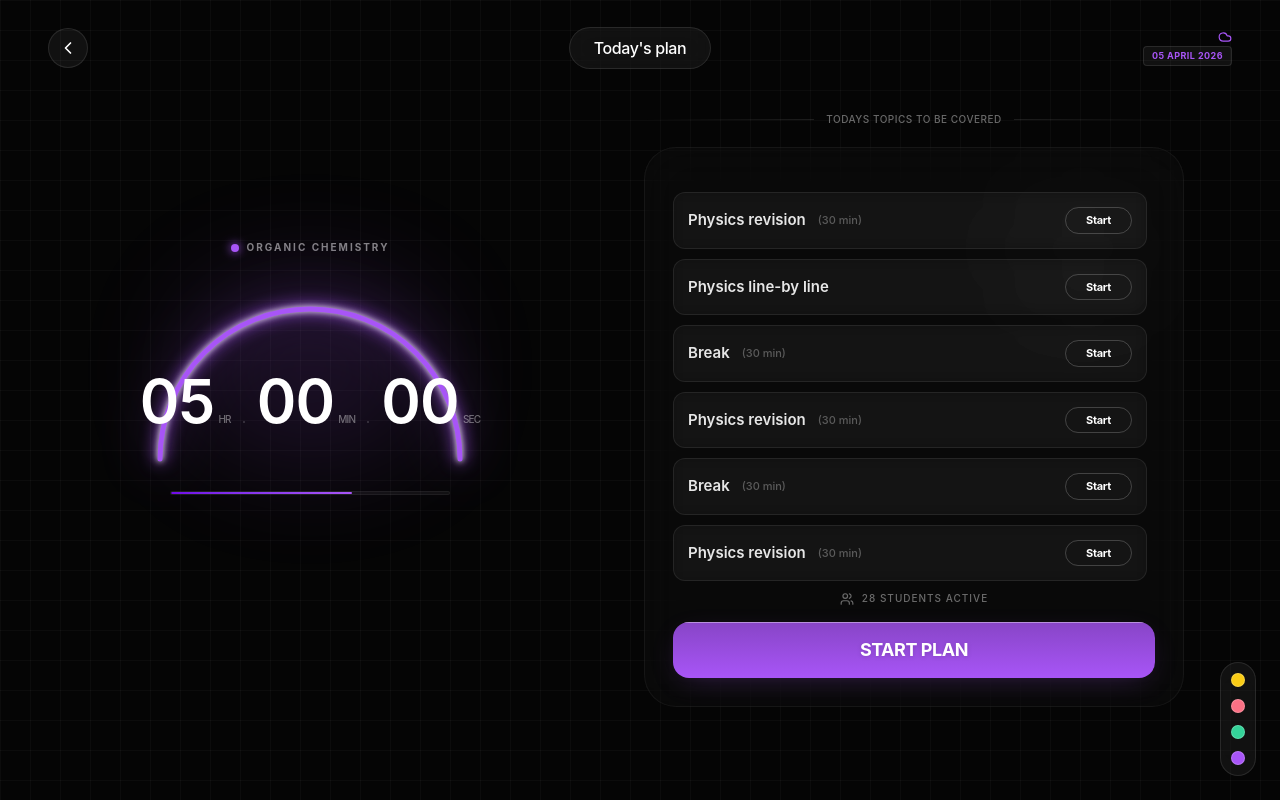
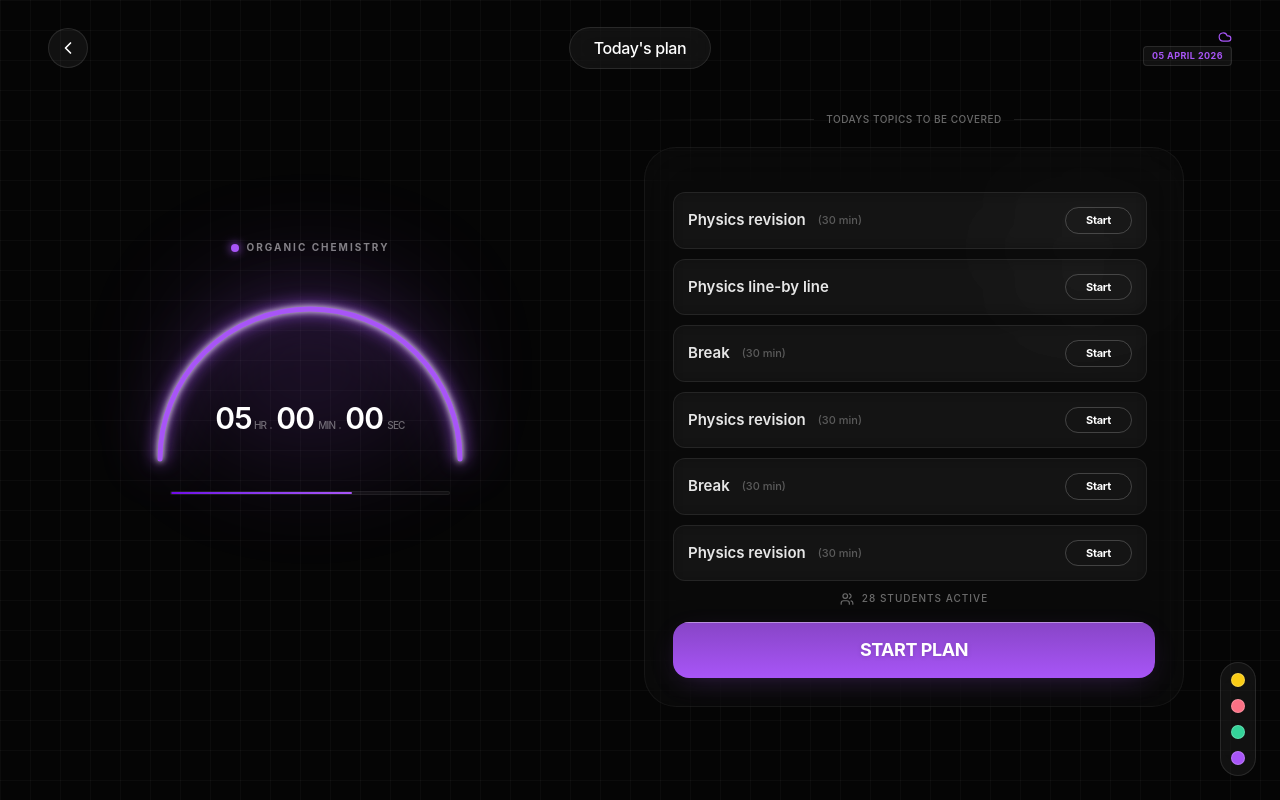
Before and after one commit to Harshydv-me/Planner, a React (Vite) app: page / in a window 1280 px wide. Built offline with nearby package versions, Linux system fonts and the light colour scheme.

Commit message:
style: scale down timer font size and adjust spacing

```diff
--- a/src/App.jsx
+++ b/src/App.jsx
@@ -173,19 +173,19 @@ function App() {
               />
 
               {/* Timer Display - Scaled down */}
-              <div className="relative z-20 flex items-baseline gap-3 font-medium tracking-tighter pb-4">
-                <div className="flex items-baseline gap-1">
-                  <span className="text-5xl sm:text-6xl font-semibold">05</span>
+              <div className="relative z-20 flex items-baseline gap-1 font-medium tracking-tighter pb-2.5">
+                <div className="flex items-baseline gap-0.5">
+                  <span className="text-2xl sm:text-3xl font-semibold">05</span>
                   <span className="text-[9px] sm:text-[10px] text-white/40 font-medium uppercase">hr</span>
                 </div>
                 <div className="w-0.5 h-0.5 bg-white/20 rounded-full mb-4 sm:mb-5" />
                 <div className="flex items-baseline gap-1">
-                  <span className="text-5xl sm:text-6xl font-semibold">00</span>
+                  <span className="text-2xl sm:text-3xl font-semibold">00</span>
                   <span className="text-[9px] sm:text-[10px] text-white/40 font-medium uppercase">min</span>
                 </div>
                 <div className="w-0.5 h-0.5 bg-white/20 rounded-full mb-4 sm:mb-5" />
                 <div className="flex items-baseline gap-1">
-                  <span className="text-5xl sm:text-6xl font-semibold">00</span>
+                  <span className="text-2xl sm:text-3xl font-semibold">00</span>
                   <span className="text-[9px] sm:text-[10px] text-white/40 font-medium uppercase">sec</span>
                 </div>
               </div>
```
